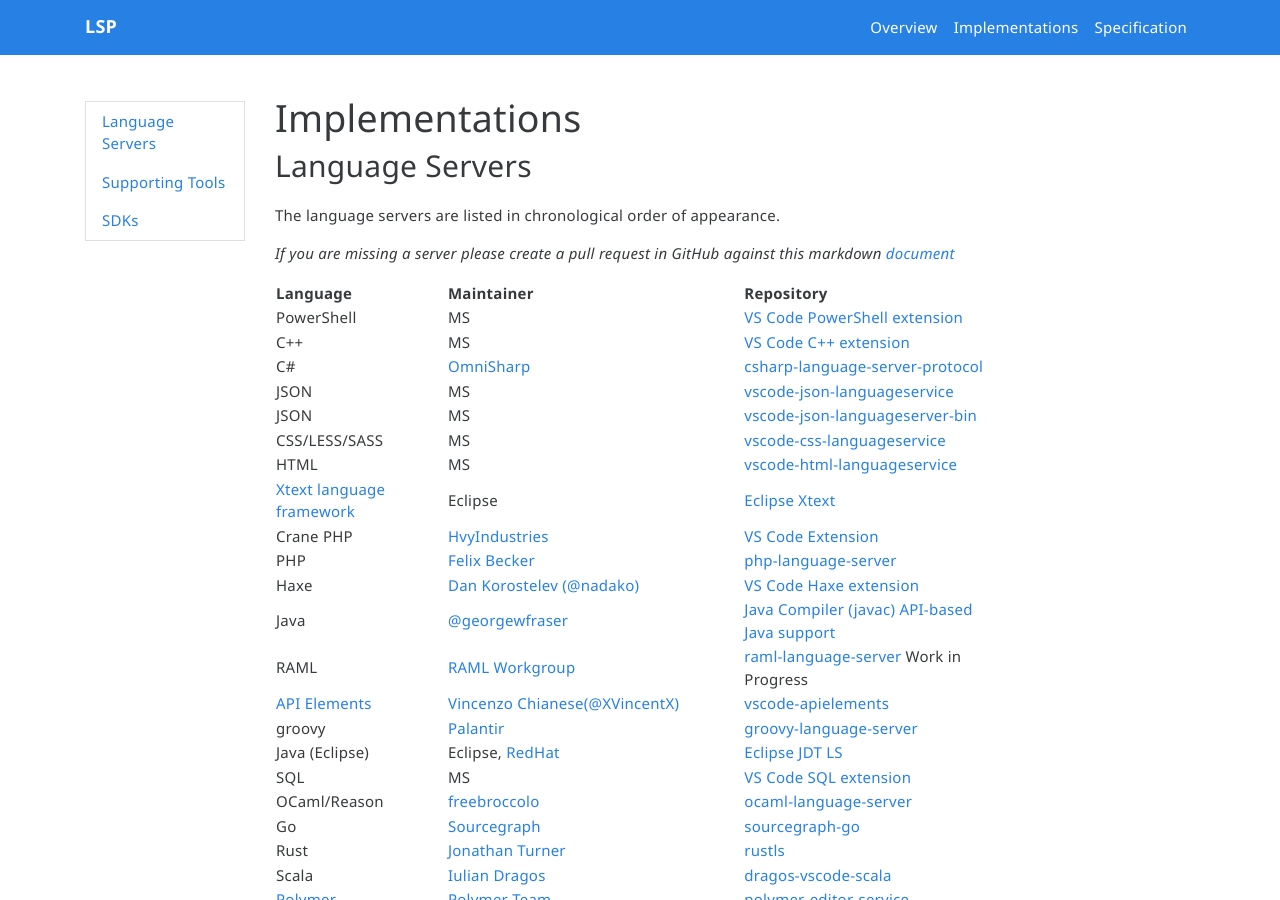
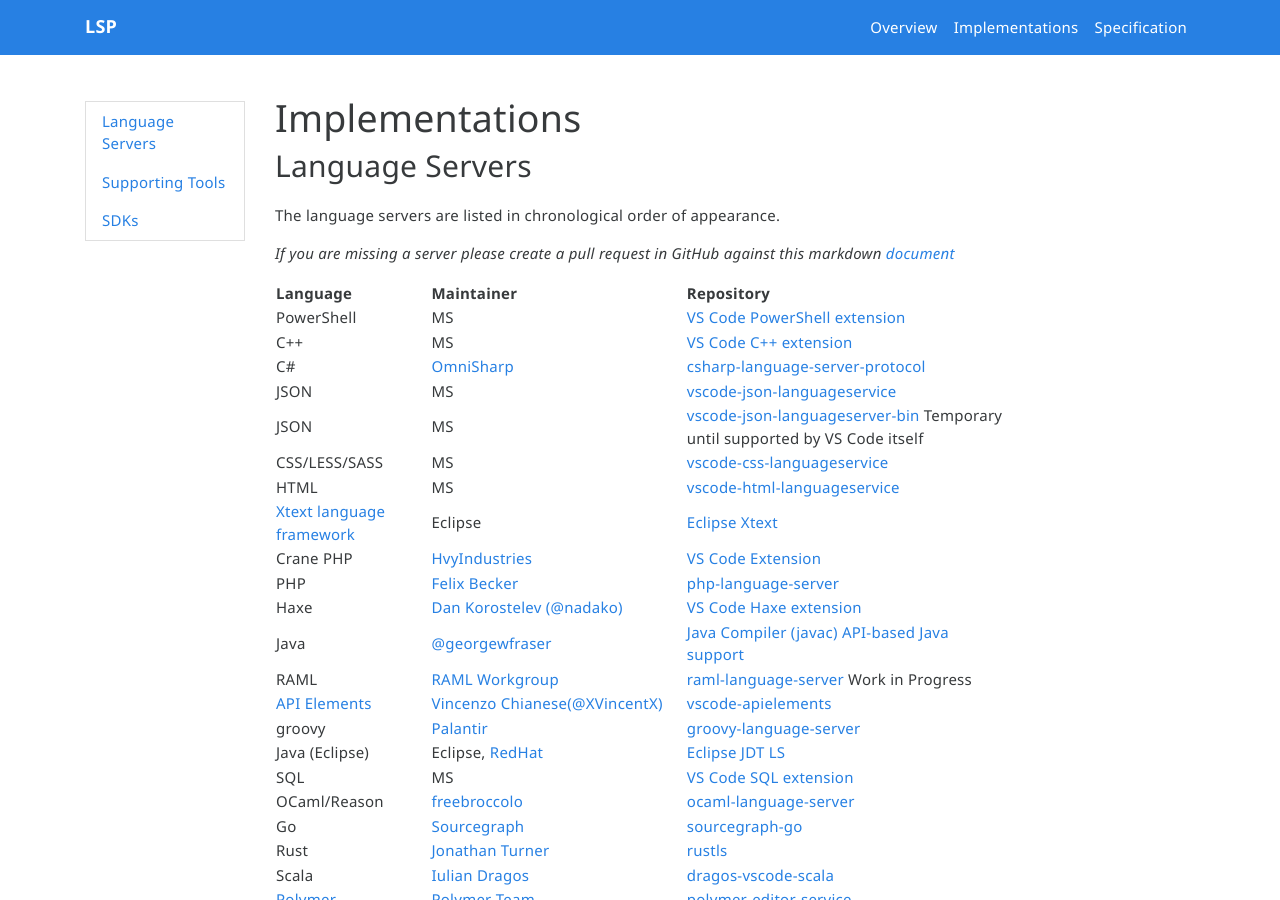
Before and after one commit to microsoft/language-server-protocol, a Jekyll site: the page built from _implementors/servers.md, in a window 1280 px wide and 900 px high. Built offline with Jekyll 4.4.1, drawn with Linux system fonts in a browser that asks for light colours; nearby versions of some CDN libraries.

Commit message:
Add temporary comment to json-bin

```diff
--- a/_implementors/servers.md
+++ b/_implementors/servers.md
@@ -16,7 +16,7 @@
 | C++ | MS |  [VS Code C++ extension](https://marketplace.visualstudio.com/items?itemName=ms-vscode.cpptools) |
 | C# | [OmniSharp](http://www.omnisharp.net/) | [csharp-language-server-protocol](https://github.com/OmniSharp/csharp-language-server-protocol) |
 | JSON | MS | [vscode-json-languageservice](https://github.com/Microsoft/vscode-json-languageservice) |
-| JSON | MS | [vscode-json-languageserver-bin](https://github.com/vscode-langservers/vscode-json-languageserver-bin) |
+| JSON | MS | [vscode-json-languageserver-bin](https://github.com/vscode-langservers/vscode-json-languageserver-bin) Temporary until supported by VS Code itself |
 | CSS/LESS/SASS | MS | [vscode-css-languageservice](https://github.com/Microsoft/vscode-css-languageservice) |
 | HTML | MS | [vscode-html-languageservice](https://github.com/Microsoft/vscode-html-languageservice) |
 | [Xtext language framework](https://www.eclipse.org/Xtext/) | Eclipse | [Eclipse Xtext](https://github.com/eclipse/xtext-core/blob/master/org.eclipse.xtext.ide/src/org/eclipse/xtext/ide/server/LanguageServerImpl.xtend)|
```
